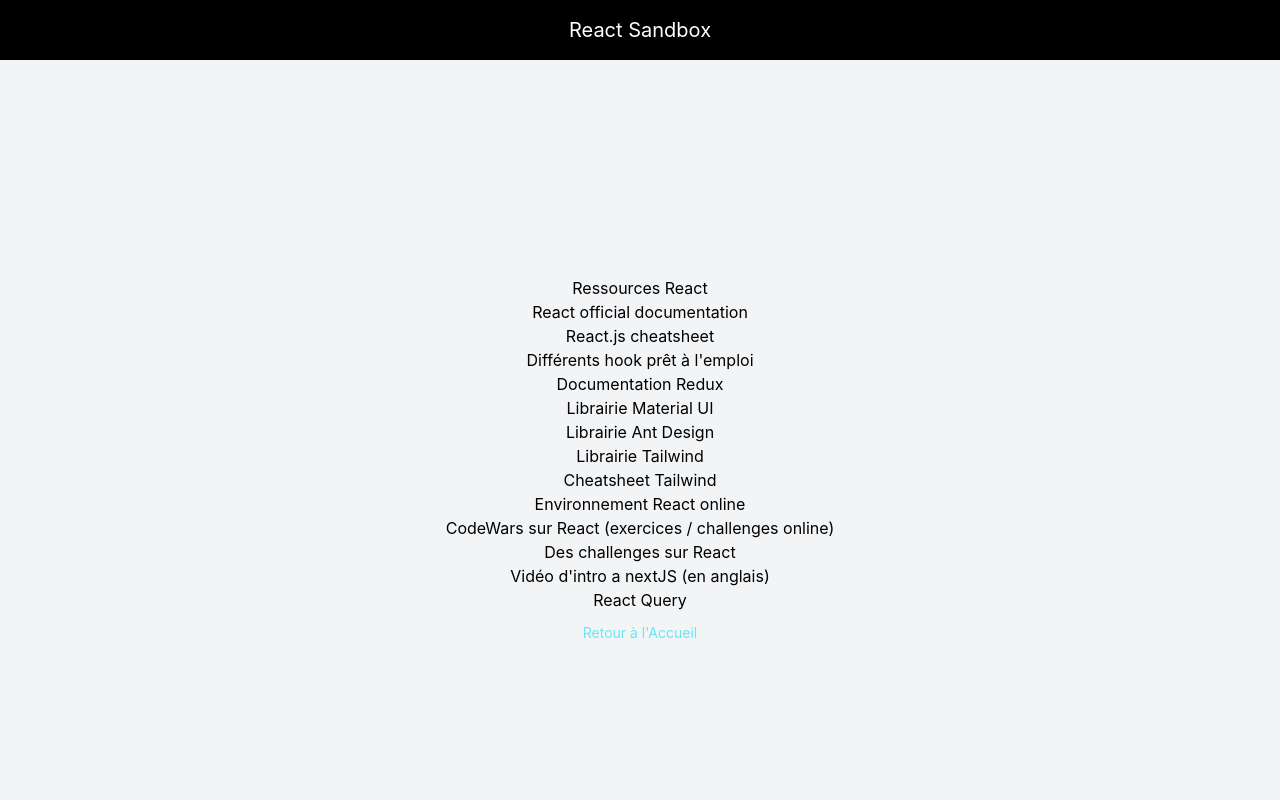
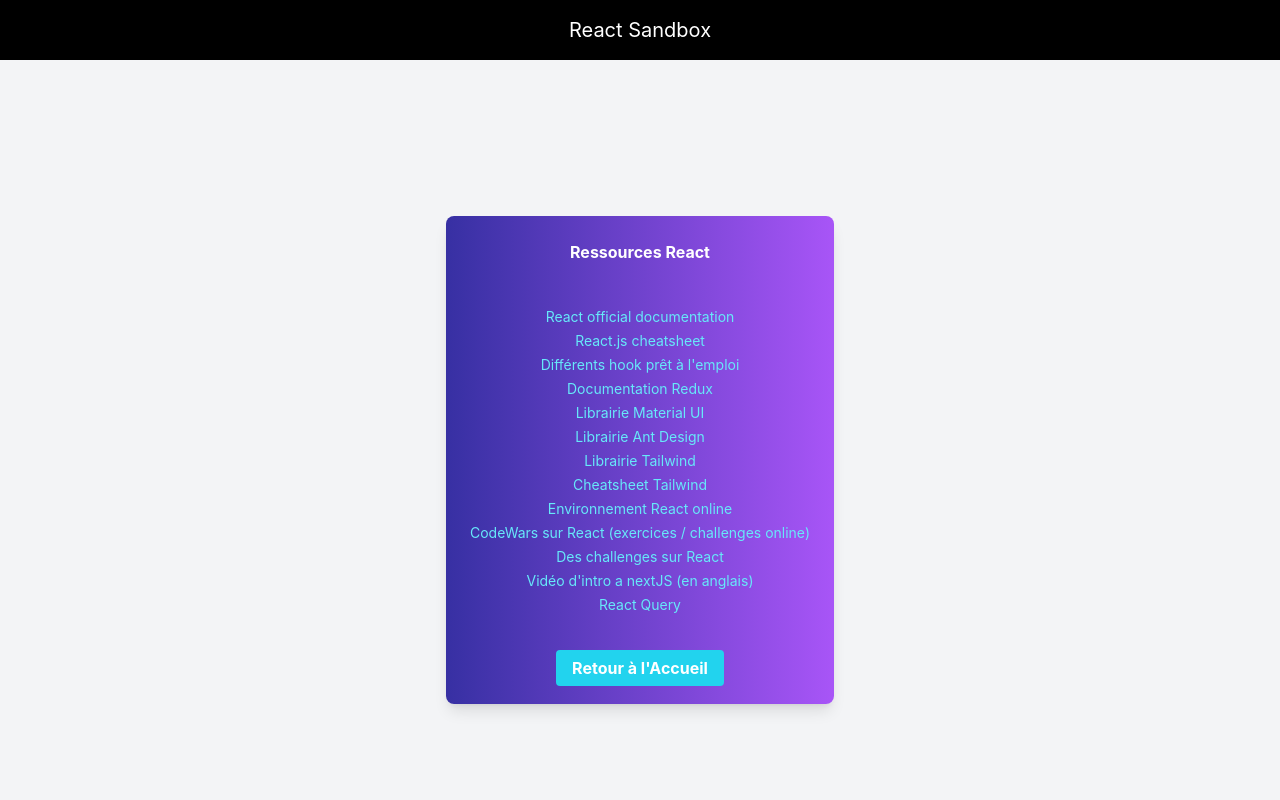
Before and after one commit to BenjaminG95/React-Sandbox, a React (Vite) app: page /React-Sandbox/react-resources in a window 1280 px wide. Shown: the top 800 px of the page. Built offline with nearby package versions, Linux system fonts and the light colour scheme.

Commit message:
UI optimizations with router views

```diff
--- a/src/pages/reactResources.jsx
+++ b/src/pages/reactResources.jsx
@@ -1,5 +1,5 @@
 import React from 'react';
-import { Link } from 'react-router-dom';
+import {Link} from 'react-router-dom';
 
 // TODO add more resources.
 
@@ -13,18 +13,22 @@
     {"name": "Librairie Tailwind", "url": "https://tailwindcss.com/docs/guides/create-react-app"},
     {"name": "Cheatsheet Tailwind", "url": "https://nerdcave.com/tailwind-cheat-sheet"},
     {"name": "Environnement React online", "url": "https://playcode.io/react"},
-    {"name": "CodeWars sur React (exercices / challenges online)", "url": "https://www.codewars.com/collections/reactjs"},
+    {
+        "name": "CodeWars sur React (exercices / challenges online)",
+        "url": "https://www.codewars.com/collections/reactjs"
+    },
     {"name": "Des challenges sur React", "url": "https://github.com/alexgurr/react-coding-challenges"},
     {"name": "Vidéo d'intro a nextJS (en anglais)", "url": "https://www.youtube.com/watch?v=ZVnjOPwW4ZA"},
     {"name": "React Query", "url": "https://tanstack.com/query/v4/docs/framework/react/overview"},
 ];
+
 function ReactResources() {
     const resourcesHtml = resources.map(resource => (
         <li key={resource.name}>
             <a href={resource.url}
                target="_blank"
                rel="noopener noreferrer"
-               className={'color-teal d-flex'}>
+               className={'text-cyan-300 hover:text-white text-sm my-4'}>
                 {resource.name}
             </a>
         </li>
@@ -32,15 +36,18 @@
 
     return (
         <main className="min-h-screen flex flex-col items-center justify-center text-center">
-            <h2>Ressources React</h2>
+            <div className="flex flex-col items-center justify-center bg-gradient-to-r from-indigo-800 to-purple-500 rounded-lg p-6 shadow-lg text-white transition duration-300 ease-in-out hover:-translate-y-1 hover:shadow-2xl space-y-10">
+                <h2 className="font-bold">Ressources React</h2>
                 <div>
                     <ul className={'decoration-none'}>
                         {resourcesHtml}
                     </ul>
                 </div>
-
                 <div className="navigation-links mt-2">
-                <Link to="/" className={'text-cyan-300 hover:text-indigo-800 text-sm my-4'}>Retour à l'Accueil</Link>
+                    <Link to="/"
+                          className={'bg-cyan-400 hover:bg-cyan-600 text-white font-bold py-2 px-4 rounded mt-10'}>Retour
+                        à l'Accueil</Link>
+                </div>
             </div>
         </main>
     );
--- a/src/pages/reactRouterExample.jsx
+++ b/src/pages/reactRouterExample.jsx
@@ -5,14 +5,19 @@
 function ReactRouterExample() {
     return (<>
         <main className="min-h-screen flex flex-col items-center justify-center text-center">
-            <h2>Exemple de React Router</h2>
+                <div
+                    className="flex flex-col items-center justify-center bg-gradient-to-r from-indigo-800 to-purple-500 rounded-lg p-6 shadow-lg text-white transition duration-300 ease-in-out hover:-translate-y-1 hover:shadow-2xl space-y-10">
+                <h2 className='font-bold'>Exemple de React Router</h2>
                 <p>Cette page est un exemple de la façon d'utiliser React Router dans une application React.</p>
                 <a className={'text-cyan-300 hover:text-indigo-800 text-sm my-4'}
                    href={'https://github.com/BenjaminG95/React-Sandbox/blob/main/src/pages/reactRouterExample.jsx'}
                    target={"_blank"}
                    rel="noreferrer">Code source de la page reactRouterExample.jsx</a>
                 <div className="navigation-links">
-                <Link to="/" className={'bg-cyan-400 hover:bg-cyan-600 text-white font-bold py-2 px-4 rounded mt-10'}>Retour à l'Accueil</Link>
+                    <Link to="/"
+                          className={'bg-cyan-400 hover:bg-cyan-600 text-white font-bold py-2 px-4 rounded mt-10'}>Retour
+                        à l'Accueil</Link>
+                </div>
             </div>
         </main>
     </>);
--- a/src/pages/reactRouterWithParamExample.jsx
+++ b/src/pages/reactRouterWithParamExample.jsx
@@ -7,12 +7,15 @@
 
     return (<>
         <main className="min-h-screen flex flex-col items-center justify-center text-center">
-            <h2>Le paramètre est '{param}'</h2>
+            <div
+                className="flex flex-col items-center justify-center bg-gradient-to-r from-indigo-800 to-purple-500 rounded-lg p-6 shadow-lg text-white transition duration-300 ease-in-out hover:-translate-y-1 hover:shadow-2xl space-y-10">
+            <h2 className='font-bold'>Le paramètre est '{param}'</h2>
             <a className={'text-cyan-300 hover:text-indigo-800 text-sm my-4'}
                href={'https://github.com/BenjaminG95/React-Sandbox/blob/main/src/pages/reactRouterWithParamExample.jsx'}
                target={'_blank'}
                rel="noreferrer">Code source de la page reactRouterWithParamExample.jsx</a>
                 <Link to="/" className={'bg-cyan-400 hover:bg-cyan-600 text-white font-bold py-2 px-4 rounded mt-10'}>Retour à l'Accueil</Link>
+            </div>
         </main>
     </>);
 }
```
Lines whose indentation alone changed are shown as unchanged.
